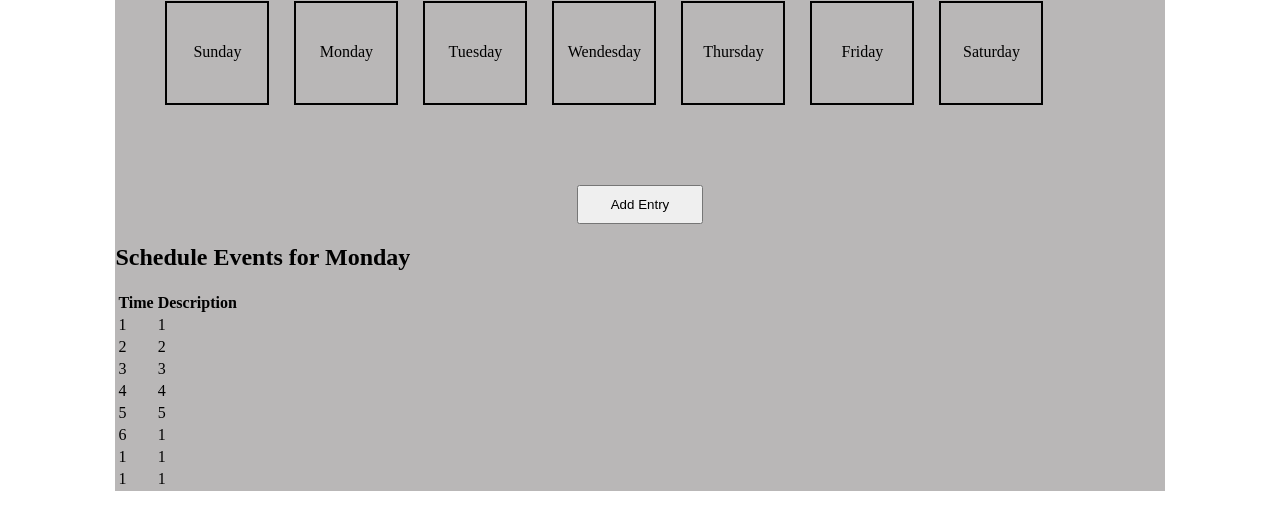
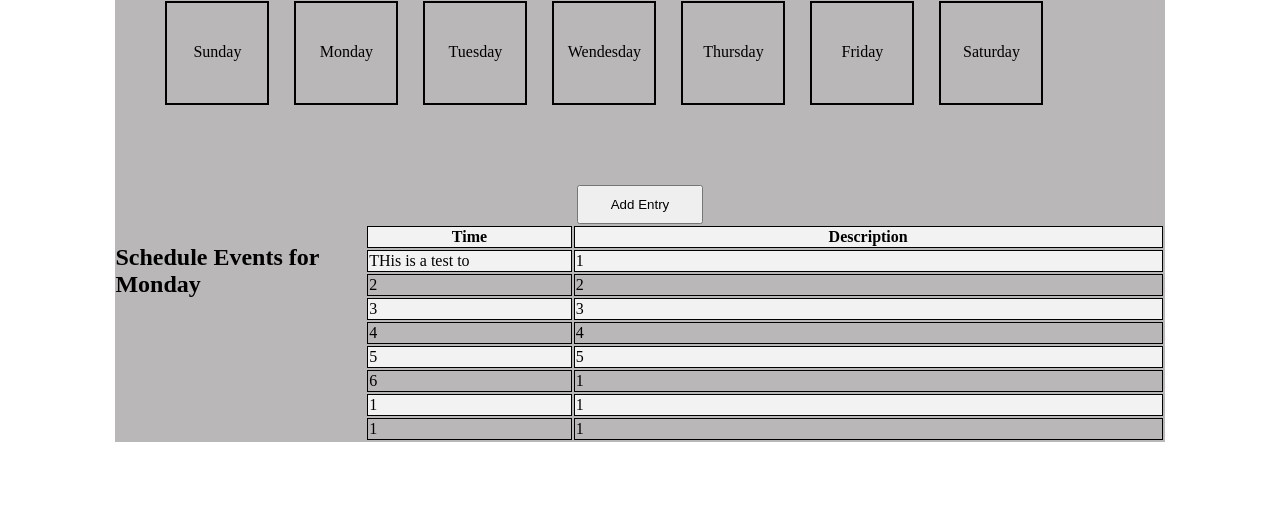
Before and after one commit to MohamadAlsyouf/week-planner, a website: page index.html in a window 1280 px wide. Shown: the part 87-616 px from the top of the page. Drawn offline with Linux system fonts and the light colour scheme.

Commit message:
table done

```diff
--- a/index.html
+++ b/index.html
@@ -106,19 +106,19 @@
         </div>
       </div>
     </form>
-    <div class="row">
+    <div class="row justify-center">
       <h2>Schedule Events for Monday</h2>
-    </div>
+
       <table>
         <thead>
           <tr>
-          <th>Time</th>
-          <th>Description</th>
+            <th class="the-time">Time</th>
+            <th class="the-description">Description</th>
           </tr>
         </thead>
         <tbody>
           <tr>
-          <td>1</td>
+            <td>THis is a test to</td>
             <td>1</td>
           </tr>
           <tr>
@@ -154,7 +154,7 @@
 
         </tbody>
       </table>
-
+    </div>
   </div>
   <script src="data.js"></script>
   <script src="main.js"></script>
--- a/styles.css
+++ b/styles.css
@@ -12,10 +12,13 @@
   width: 100%;
 }
 
-/*
+.column-third {
+  width: 33%;
+}
+
 .column-three-fourths {
   width: 75%;
-} */
+}
 
 .justify-center {
   justify-content: center;
@@ -115,3 +118,34 @@
   gap: 25px;
   margin: 0 50px;
 }
+
+table {
+  table-layout: fixed;
+  width: 90%;
+}
+
+.the-time {
+  table-layout: fixed;
+  width: 24%;
+}
+
+.the-description {
+  table-layout: fixed;
+  width: 70%;
+}
+
+th {
+  border: black solid 1px;
+}
+
+td {
+  border: black solid 1px;
+}
+
+tr:nth-child(odd) {
+  background-color: #f2f2f2;
+}
+
+.filler-text {
+  color: transparent;
+}
```
Lines whose indentation alone changed are shown as unchanged.
